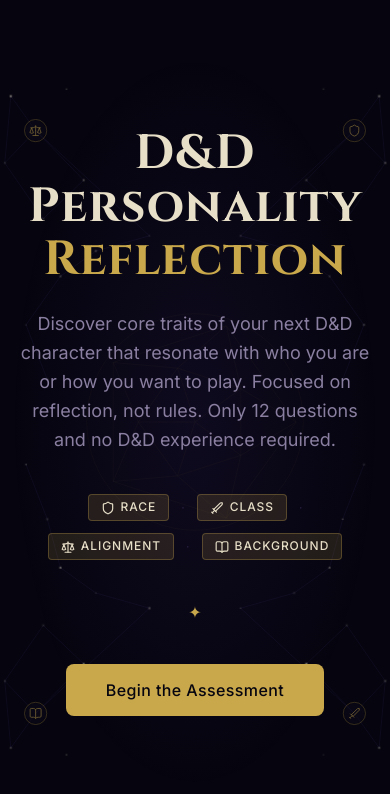
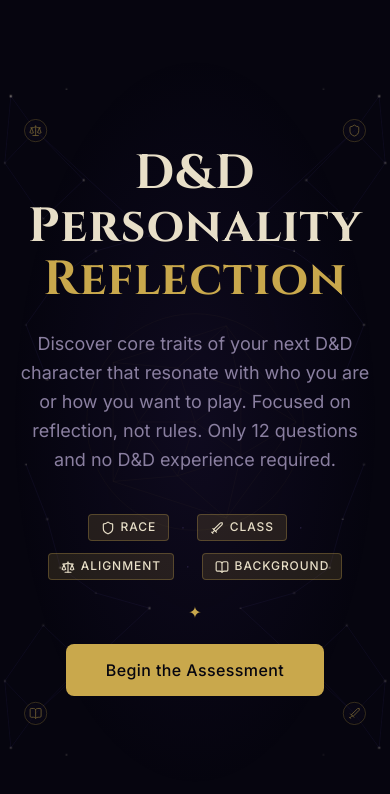
Before and after one commit to jerm-cowan/D-D-Personality-Reflection, a React (Vite) app: page / in a window 390 px wide. Shown: the top 794 px of the page. Built offline with nearby package versions, Linux system fonts and the light colour scheme.

Commit message:
refactor: reorganize LandingPage structure for improved readability and mobile spacing

```diff
--- a/src/pages/LandingPage.tsx
+++ b/src/pages/LandingPage.tsx
@@ -35,6 +35,9 @@
         </p>
       </div>
 
+      {/* Badges + star + CTA grouped with tighter mobile spacing */}
+      <div className="flex flex-col items-center gap-5 sm:gap-8">
+
         {/* Four pillars */}
         <div
           className="flex items-center gap-3 flex-wrap justify-center"
@@ -62,10 +65,10 @@
         <span className="text-[var(--color-primary)] text-base" aria-hidden="true">✦</span>
 
         {/* CTA */}
-      <div className="flex flex-col gap-4 items-center">
         <Button size="lg" variant="primary" onClick={() => navigate('/setup')}>
           Begin the Assessment
         </Button>
+
       </div>
     </Container>
   )
```
Lines whose indentation alone changed are shown as unchanged.
